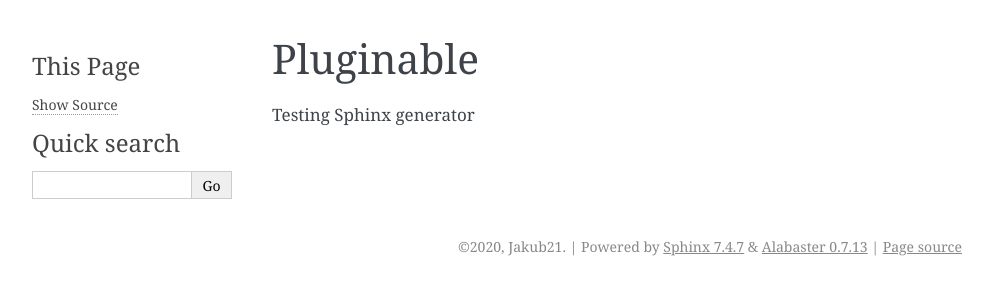
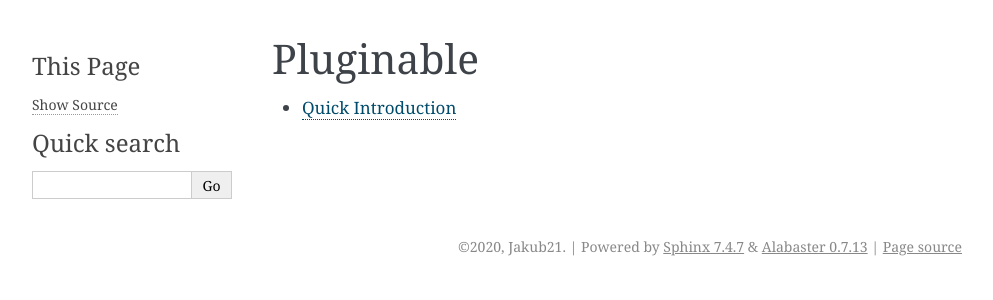
Before and after one commit to Jakub21/mpplugs, a Sphinx documentation site: the page built from docs/index.rst, in a window 1280 px wide. Shown: the top 300 px of the page, without its empty margins (148-1141 px from the left). Built offline with Sphinx 7.4.7, drawn with Linux system fonts in a browser that asks for light colours.

Commit message:
Docs initial commit

```diff
--- a/docs/conf.py
+++ b/docs/conf.py
@@ -39,7 +39,7 @@ templates_path = ['_templates']
 # List of patterns, relative to source directory, that match files and
 # directories to ignore when looking for source files.
 # This pattern also affects html_static_path and html_extra_path.
-exclude_patterns = []
+exclude_patterns = ['_build', 'Thumbs.db', '.DS_Store']
 
 
 # -- Options for HTML output -------------------------------------------------
--- a/docs/index.rst
+++ b/docs/index.rst
@@ -1,14 +1,10 @@
 .. Pluginable documentation master file, created by
-   sphinx-quickstart on Mon Jan 20 13:09:13 2020.
+   sphinx-quickstart on Mon Jan 20 13:58:14 2020.
    You can adapt this file completely to your liking, but it should at least
    contain the root `toctree` directive.
 
-**************************************
 Pluginable
-**************************************
+======================================
 
 .. toctree::
-
-  quickIntro
-
-Testing Sphinx generator
+   quickIntro
--- a/docs/quickIntro.rst
+++ b/docs/quickIntro.rst
@@ -1 +1,2 @@
-Test Sphinx
+Quick Introduction
+==================
```
Also changed, not shown: 2 other files.
